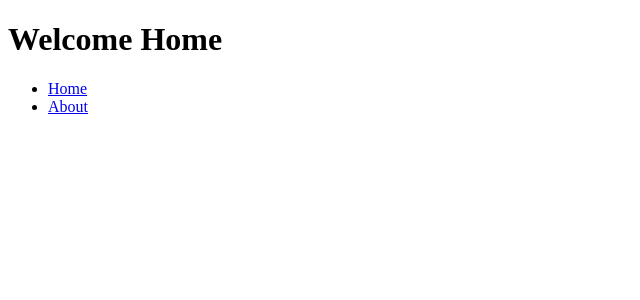
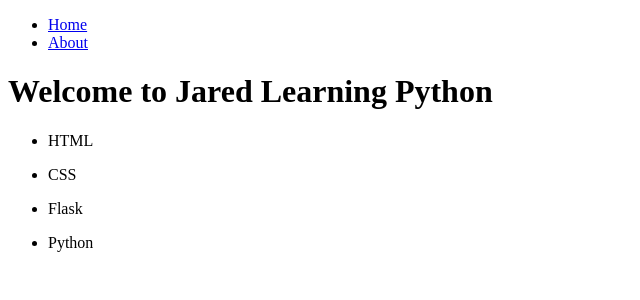
Before and after one commit to JaredFlomen/LearningPython, a Flask app: page / in a window 1280 px wide. Shown: the top 300 px of the page, without its empty margins (0-640 px from the left). Run offline with Flask 2, Linux system fonts and the light colour scheme.

Commit message:
Inserting data

```diff
--- a/web/app.py
+++ b/web/app.py
@@ -1,19 +1,28 @@
 # let's import the flask
-from flask import Flask, render_template
+from flask import Flask, render_template, request, redirect, url_for
 import os # importing operating system module
 
 app = Flask(__name__)
 
 @app.route('/') # this decorator create the home route
 def home ():
-    return render_template('home.html')
+    techs = ['HTML', 'CSS', 'Flask', 'Python']
+    name = 'Jared Learning Python'
+    return render_template('home.html', techs=techs, name = name, title = 'Home')
 
 @app.route('/about')
 def about():
-    return render_template('about.html')
+    name = 'Jared Learning Python'
+    return render_template('about.html', name = name, title = 'About Us')
+
+@app.route('/post')
+def post():
+    name = 'Text Analyzer'
+    return render_template('post.html', name = name, title = name)
+
 
 if __name__ == '__main__':
-    # for deployment we use the environ
+    # for deployment
     # to make it work for both production and development
     port = int(os.environ.get("PORT", 5000))
     app.run(debug=True, host='0.0.0.0', port=port)
--- a/web/templates/about.html
+++ b/web/templates/about.html
@@ -3,14 +3,15 @@
   <head>
     <meta charset="UTF-8" />
     <meta name="viewport" content="width=device-width, initial-scale=1.0" />
-    <title>About</title>
+    <title>About Us</title>
   </head>
 
   <body>
-    <h1>About Us</h1>
     <ul>
       <li><a href="/">Home</a></li>
       <li><a href="/about">About</a></li>
     </ul>
+    <h1>About Us</h1>
+    <h2>{{name}}</h2>
   </body>
 </html>
--- a/web/templates/home.html
+++ b/web/templates/home.html
@@ -7,10 +7,15 @@
   </head>
 
   <body>
-    <h1>Welcome Home</h1>
     <ul>
       <li><a href="/">Home</a></li>
       <li><a href="/about">About</a></li>
     </ul>
+    <h1>Welcome to {{name}}</h1>
+    {% for tech in techs %}
+    <ul>
+      <li>{{tech}}</li>
+    </ul>
+    {% endfor %}
   </body>
 </html>
```
